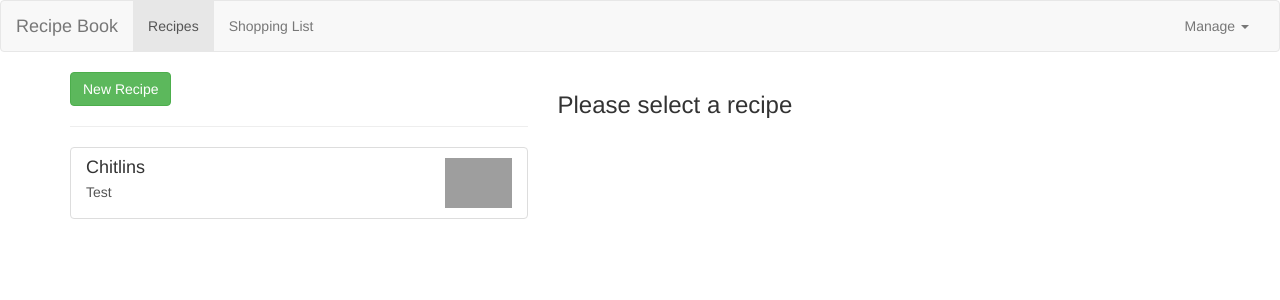
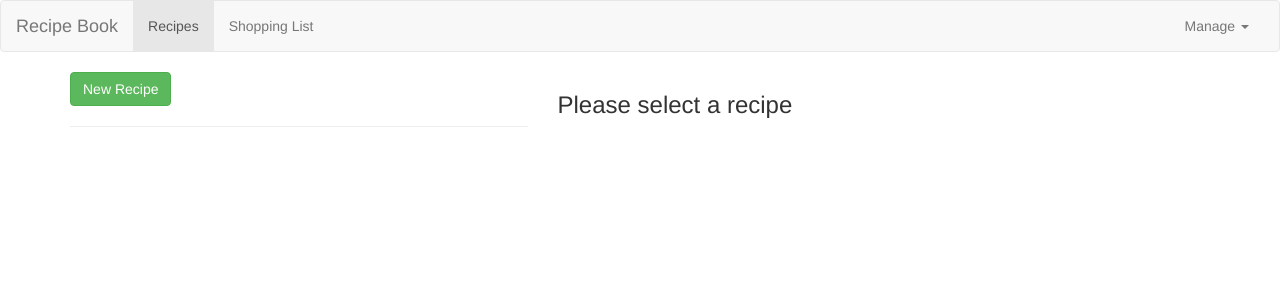
Before and after one commit to coredelle/angularUdemy, an Angular app: page /recipes in a window 1280 px wide. Shown: the top 300 px of the page. Built offline with nearby package versions, Linux system fonts and the light colour scheme; grey boxes are pictures that could not be loaded.

Commit message:
add empty array if recipe has no ingredients

```diff
--- a/src/app/recipes/recipe.service.ts
+++ b/src/app/recipes/recipe.service.ts
@@ -11,11 +11,11 @@ export class RecipeService {
   recipesChanged = new Subject<RecipeModel[]>();
 
   private recipes: Array<RecipeModel> = [
-    new RecipeModel(
-'Chitlins',
-'Test',
-'https://encrypted-tbn0.gstatic.com/images?q=tbn%3AANd9GcS56VuX1pu27m9BdMisyA8qEWeLNyj5SZ6OuZgpycpAmKgfdqvV&usqp=CAU',
-    [new IngredientModel('chitlins', 1)])
+//     new RecipeModel(
+// 'Chitlins',
+// 'Test',
+// 'https://encrypted-tbn0.gstatic.com/images?q=tbn%3AANd9GcS56VuX1pu27m9BdMisyA8qEWeLNyj5SZ6OuZgpycpAmKgfdqvV&usqp=CAU',
+//     [new IngredientModel('chitlins', 1)])
   ];
 
   constructor(private shoppingListService: ShoppingListService) { }
--- a/src/app/shared/data-storage.service.ts
+++ b/src/app/shared/data-storage.service.ts
@@ -2,6 +2,7 @@ import {Injectable} from '@angular/core';
 import {HttpClient} from '@angular/common/http';
 import {RecipeService} from '../recipes/recipe.service';
 import {RecipeModel} from '../../models/recipe.model';
+import {map} from 'rxjs/operators';
 
 @Injectable({
   providedIn: 'root'
@@ -16,6 +17,11 @@ export class DataStorageService {
 
   fetchRecipes() {
     this.http.get<RecipeModel[]>('https://ng-complete-guide-2e7e9.firebaseio.com/recipes.json')
+      .pipe(map(recipes => {
+        return recipes.map(recipe => {
+          return {...recipe, ingredients: recipe.ingredients ? recipe.ingredients : []};
+        });
+      }))
       .subscribe(recipes => this.recipeService.setRecipes(recipes));
   }
 }
```
